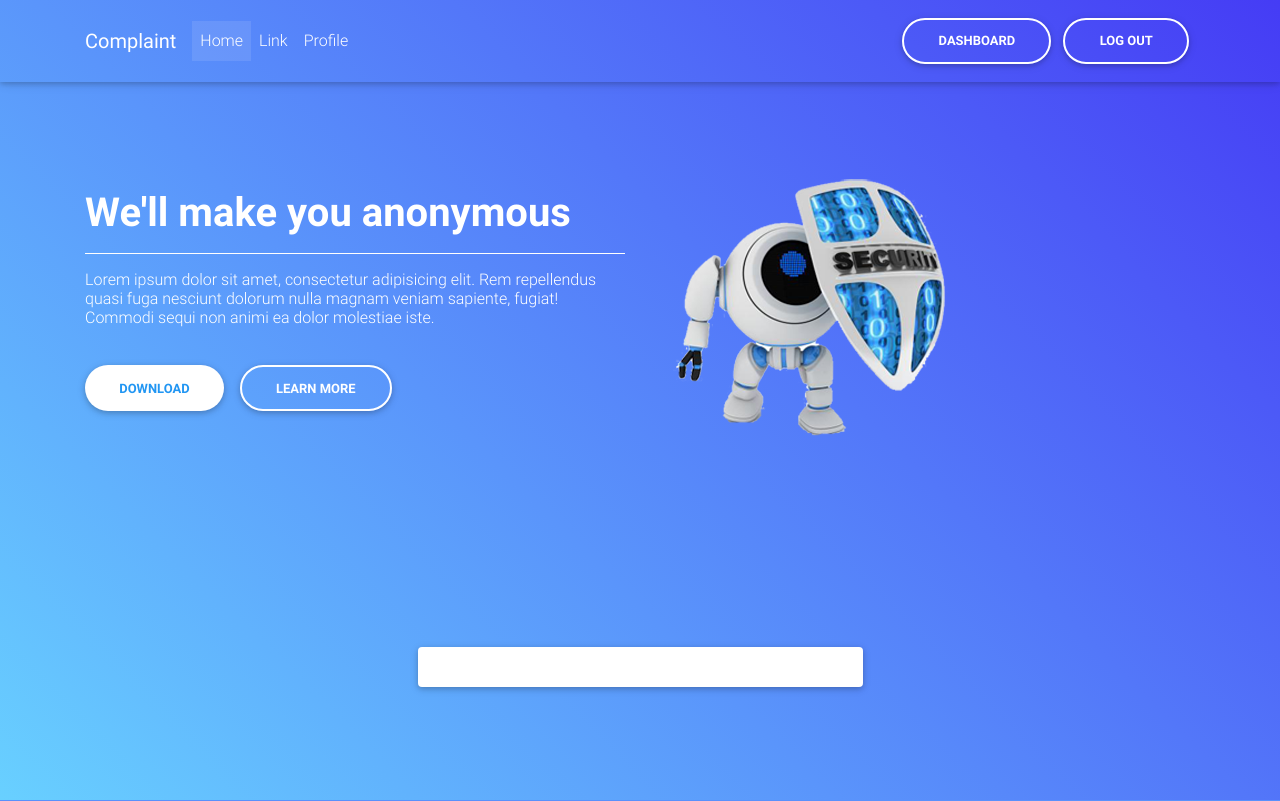
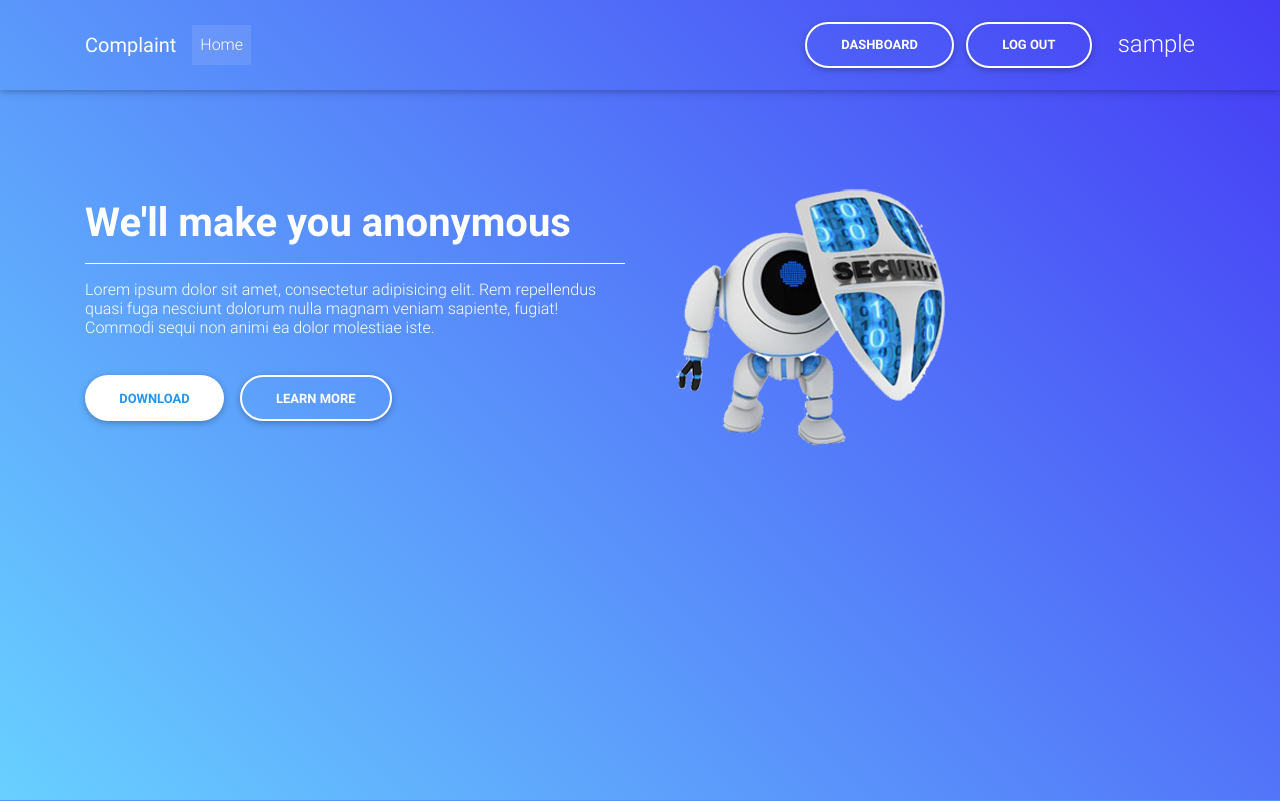
Before and after one commit to Sanji515/Abhikalpan-Hackathon, a Django app: page / in a window 1280 px wide. Shown: the top 801 px of the page. Run offline with Django 3.2, Linux system fonts and the light colour scheme; the visitor is signed in with stand-in values (Sample User, id 1); some libraries are stand-ins or nearby versions.

Commit message:
added username on the sidebar

```diff
--- a/templates/globals/navbar.html
+++ b/templates/globals/navbar.html
@@ -1,4 +1,16 @@
 <!--Navbar-->
+{% block css %}
+	<style type="text/css">
+    .username {
+
+      font-size: 1.5rem;
+  		margin-top: .25rem;
+      padding-top: 1%;
+      padding-left: 20px;
+      color : #FFFFFF;
+    }
+    </style>
+{% endblock %}
 <nav id="navbar" class="navbar navbar-expand-lg navbar-dark fixed-top scrolling-navbar">
     <div class="container">
         <a class="navbar-brand" href="#"><strong>Complaint</strong></a>
@@ -9,13 +21,7 @@
         <div class="collapse navbar-collapse" id="navbarSupportedContent-7">
             <ul class="navbar-nav mr-auto">
                 <li class="nav-item active">
-                    <a class="nav-link" href="{% url 'index:index'%}">Home <span class="sr-only">(current)</span></a>
-                </li>
-                <li class="nav-item">
-                    <a class="nav-link" href="#">Link</a>
-                </li>
-                <li class="nav-item">
-                    <a class="nav-link" href="#">Profile</a>
+                    <a class="nav-link" href="{% url 'index:index'%}">Home</a>
                 </li>
             </ul>
             {% if request.user.is_authenticated %}
@@ -27,6 +33,8 @@
                   <a onclick="toggleSignup()" class="btn btn-outline-white btn-rounded font-weight-bold wow fadeInLeft" data-wow-delay="0.3s">Sign Up</a>
                 </ul>
             {% endif %}
-        </div>
+                {% if request.user.is_authenticated %}
+                  <p class="username"> {{ request.user.username }} </p>
+                {% endif %}
     </div>
 </nav>
--- a/templates/index/index.html
+++ b/templates/index/index.html
@@ -258,14 +258,16 @@
         {% endif %}
 
       <script>
-
+              $('.card-body').css({'display': 'none'});
           function toggleSignup(){
               $('#landing-image').css({'display': 'none'});
+              $('#card-body').css({'display': 'block'});
               $('#signup-form').css({'display': 'block'});
               $('#login-form').css({'display': 'none'});
           }
 
           function toggleLogin(){
+              $('.card-body').css({'display': 'block'});
               $('#landing-image').css({'display': 'none'});
               $('#signup-form').css({'display': 'none'});
               $('#login-form').css({'display': 'block'});
```
